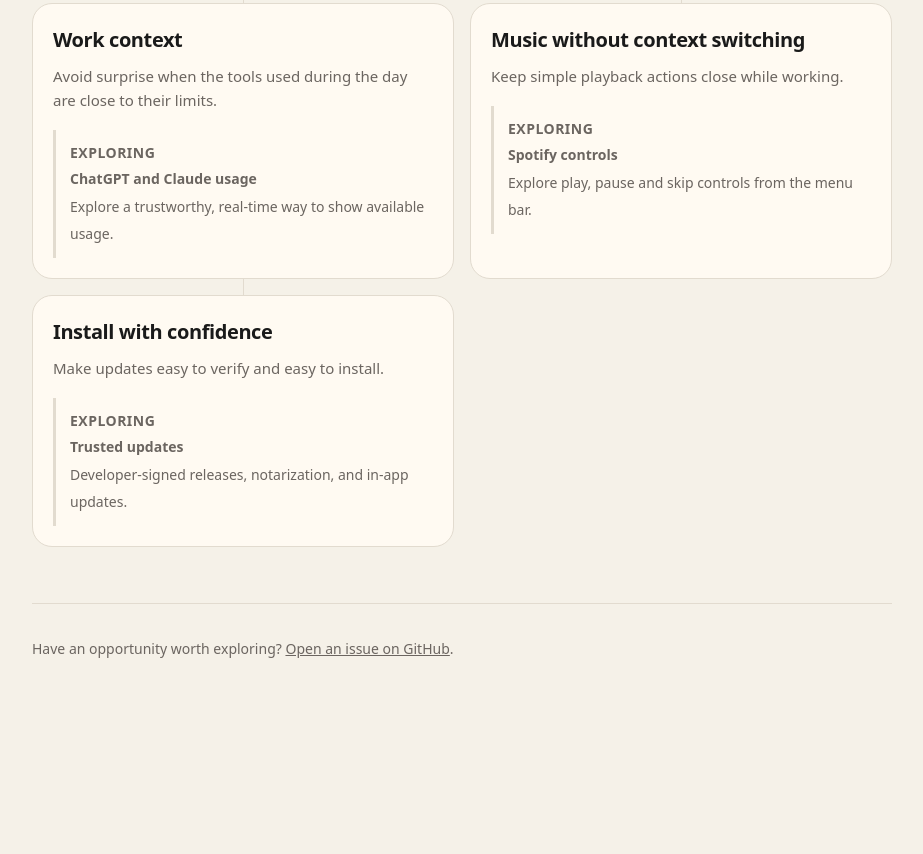
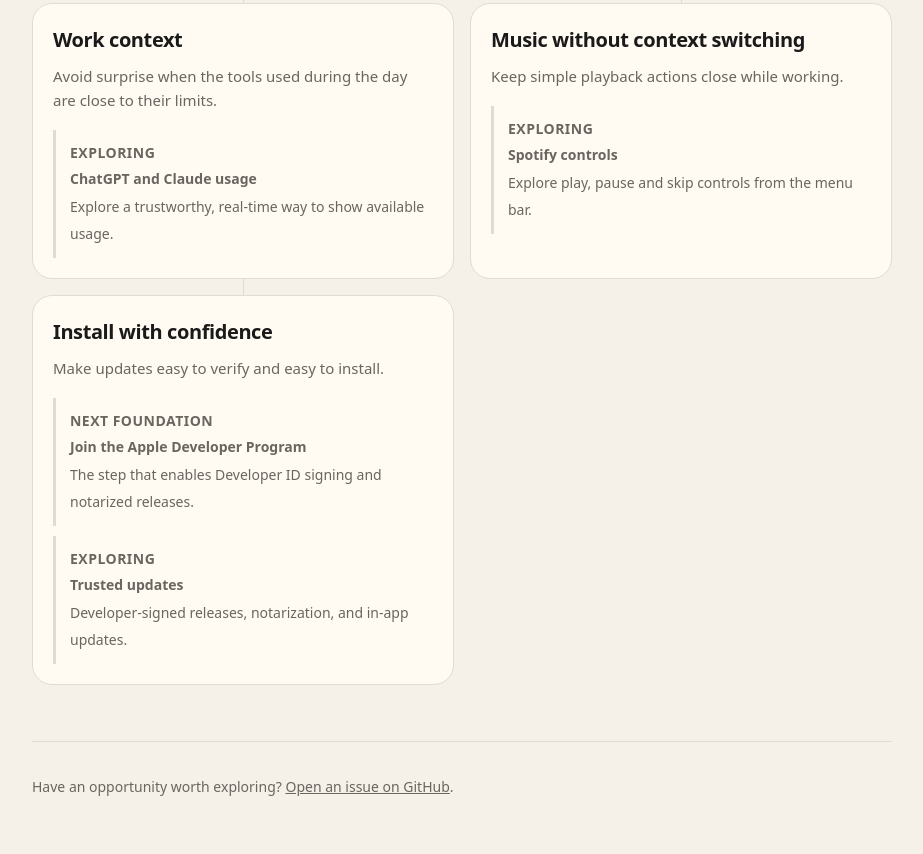
Before and after one commit to oisergiofelix/fuzoo, a plain HTML site: page docs/roadmap.html in a window 1280 px wide. Shown: the part 975-1829 px from the top of the page, without its empty margins (178-1101 px from the left). Before the commit the page ends 1691 px from the top, so only its background shows below. Drawn offline with Linux system fonts and the light colour scheme.

Commit message:
roadmap: add Apple Developer Program foundation

```diff
--- a/docs/roadmap.html
+++ b/docs/roadmap.html
@@ -20,7 +20,7 @@
   <article class="branch"><div class="node"><span lang="en">Mac at a glance</span><span lang="pt">Mac de relance</span></div><p><span lang="en">Surface a small, useful signal about the computer itself.</span><span lang="pt">Exibir um sinal pequeno e útil sobre o próprio computador.</span></p><div class="opportunity"><div class="status"><span lang="en">Exploring</span><span lang="pt">Em exploração</span></div><strong><span lang="en">CPU and memory usage</span><span lang="pt">Uso de CPU e memória</span></strong><span lang="en">Understand whether a minimal readout belongs beside the clocks.</span><span lang="pt">Entender se uma leitura mínima merece ficar ao lado dos relógios.</span></div></article>
   <article class="branch"><div class="node"><span lang="en">Work context</span><span lang="pt">Contexto de trabalho</span></div><p><span lang="en">Avoid surprise when the tools used during the day are close to their limits.</span><span lang="pt">Evitar surpresa quando as ferramentas usadas no dia estão perto do limite.</span></p><div class="opportunity"><div class="status"><span lang="en">Exploring</span><span lang="pt">Em exploração</span></div><strong><span lang="en">ChatGPT and Claude usage</span><span lang="pt">Uso do ChatGPT e Claude</span></strong><span lang="en">Explore a trustworthy, real-time way to show available usage.</span><span lang="pt">Explorar uma forma confiável e em tempo real de mostrar o uso disponível.</span></div></article>
   <article class="branch"><div class="node"><span lang="en">Music without context switching</span><span lang="pt">Música sem trocar de contexto</span></div><p><span lang="en">Keep simple playback actions close while working.</span><span lang="pt">Manter ações simples de reprodução por perto enquanto trabalha.</span></p><div class="opportunity"><div class="status"><span lang="en">Exploring</span><span lang="pt">Em exploração</span></div><strong><span lang="en">Spotify controls</span><span lang="pt">Controles do Spotify</span></strong><span lang="en">Explore play, pause and skip controls from the menu bar.</span><span lang="pt">Explorar controles de tocar, pausar e avançar pela barra de menus.</span></div></article>
-  <article class="branch"><div class="node"><span lang="en">Install with confidence</span><span lang="pt">Instalar com confiança</span></div><p><span lang="en">Make updates easy to verify and easy to install.</span><span lang="pt">Tornar atualizações fáceis de verificar e de instalar.</span></p><div class="opportunity"><div class="status"><span lang="en">Exploring</span><span lang="pt">Em exploração</span></div><strong><span lang="en">Trusted updates</span><span lang="pt">Atualizações confiáveis</span></strong><span lang="en">Developer-signed releases, notarization, and in-app updates.</span><span lang="pt">Releases assinadas, notarização e atualização dentro do app.</span></div></article>
+  <article class="branch"><div class="node"><span lang="en">Install with confidence</span><span lang="pt">Instalar com confiança</span></div><p><span lang="en">Make updates easy to verify and easy to install.</span><span lang="pt">Tornar atualizações fáceis de verificar e de instalar.</span></p><div class="opportunity"><div class="status"><span lang="en">Next foundation</span><span lang="pt">Próxima fundação</span></div><strong><span lang="en">Join the Apple Developer Program</span><span lang="pt">Entrar no Apple Developer Program</span></strong><span lang="en">The step that enables Developer ID signing and notarized releases.</span><span lang="pt">O passo que viabiliza releases assinadas com Developer ID e notarização.</span></div><div class="opportunity"><div class="status"><span lang="en">Exploring</span><span lang="pt">Em exploração</span></div><strong><span lang="en">Trusted updates</span><span lang="pt">Atualizações confiáveis</span></strong><span lang="en">Developer-signed releases, notarization, and in-app updates.</span><span lang="pt">Releases assinadas, notarização e atualização dentro do app.</span></div></article>
 </div></div></section>
 <footer><span lang="en">Have an opportunity worth exploring? <a href="https://github.com/oisergiofelix/fuzoo/issues">Open an issue on GitHub</a>.</span><span lang="pt">Tem uma oportunidade que vale explorar? <a href="https://github.com/oisergiofelix/fuzoo/issues">Abra uma issue no GitHub</a>.</span></footer>
 </main><script>const b=document.body,btn=document.getElementById('lang');function set(l){b.className=l;document.documentElement.lang=l==='pt'?'pt-BR':'en';btn.textContent=l==='pt'?'EN':'PT';try{localStorage.lang=l}catch(e){}}let saved;try{saved=localStorage.lang}catch(e){}set(saved||((navigator.language||'').toLowerCase().startsWith('pt')?'pt':'en'));btn.onclick=()=>set(b.className==='pt'?'en':'pt');</script></body></html>
```
